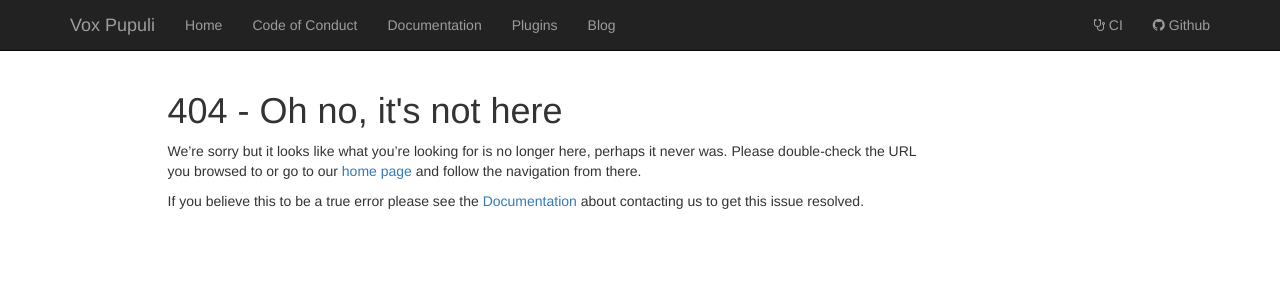
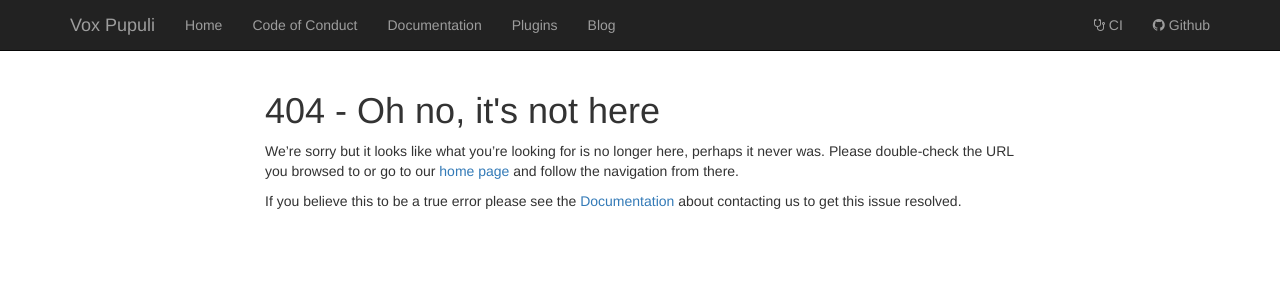
Before and after one commit to voxpupuli/voxpupuli.github.io, a Jekyll site: the page built from 404.md, in a window 1280 px wide. Shown: the top 300 px of the page. Built offline with Jekyll 4.4.1, drawn with Linux system fonts in a browser that asks for light colours; nearby versions of some CDN libraries.

Commit message:
layouts/page: Center the content
Since the grid is 12, 2 on the left, 8 for content, 2 on the right.

```diff
--- a/_layouts/page.html
+++ b/_layouts/page.html
@@ -3,12 +3,12 @@
 ---
 
 <div class="row">
-  <div class="col-md-8 col-md-offset-1">
+  <div class="col-md-8 col-md-offset-2">
     <h1>{{ page.title }}</h1>
   </div>
 </div>
 <div class="row">
-  <div class="col-md-8 col-md-offset-1">
+  <div class="col-md-8 col-md-offset-2">
     {{ content }}
   </div>
 </div>
```
